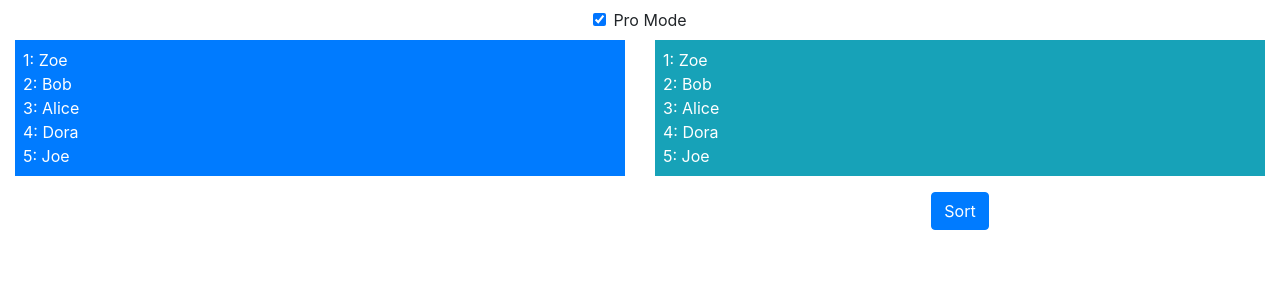
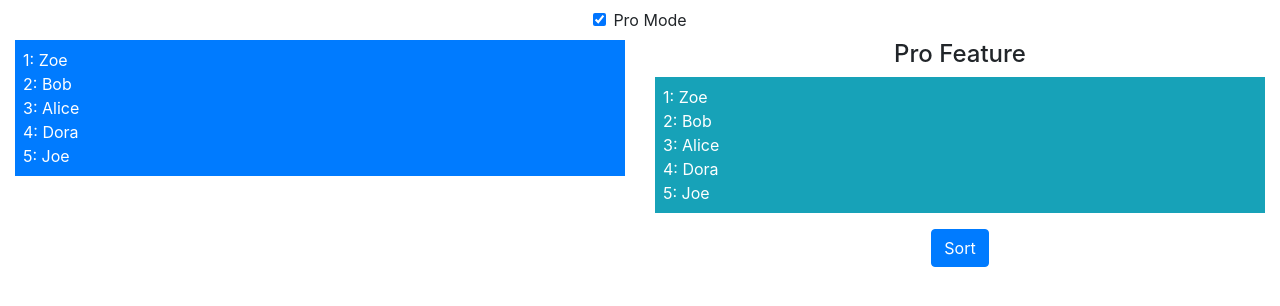
Before and after one commit to davidtrussler/pro-react-16_14_composing-applications, a React (Create React App) app: page / in a window 1280 px wide. Both pictures are taken after a click on the checkbox 599 px from the left and 19 px from the top of the page. Shown: the top 306 px of the page. Built offline with nearby package versions, Linux system fonts and the light colour scheme.

Commit message:
Adds argument to render prop

```diff
--- a/src/App.js
+++ b/src/App.js
@@ -50,7 +50,12 @@ export default class App extends Component {
           <div className="col-6">
             <ProFeature
               pro = {this.state.proMode}
-              render = {() => <SortedList list={this.state.names}/>}
+              render = {text =>
+                <React.Fragment>
+                  <h4 className="text-center">{text}</h4>
+                  <SortedList list={this.state.names}/>
+                </React.Fragment>
+              }
             />
           </div>
         </div>
--- a/src/ProFeature.js
+++ b/src/ProFeature.js
@@ -2,7 +2,7 @@ import React from 'react';
 
 export function ProFeature(props) {
 	if (props.pro) {
-		return props.render();
+		return props.render('Pro Feature');
 	} else {
 		return (
 			<h5 className="bg-warning text-white text-center">
```
